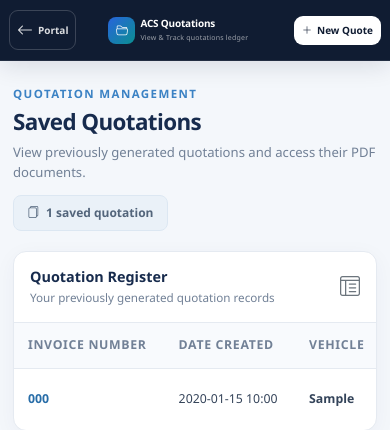
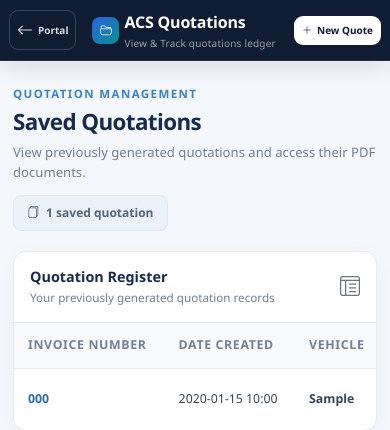
Before and after one commit to anamancs/internalops, a Flask app: page /quotation/quotations in a window 390 px wide. Shown: the top 430 px of the page. Run offline with Flask 3, Linux system fonts and the light colour scheme; tables that the repository leaves empty hold one stand-in row (values such as "Sample post").

Commit message:
Refactored the topbar styles in list.html to improve spacing.

```diff
--- a/acs_quotation_app/templates/list.html
+++ b/acs_quotation_app/templates/list.html
@@ -377,7 +377,7 @@
             .topbar-inner {
                 min-height: 60px;
                 padding: 8px 14px;
-                gap: 32px;
+                gap: 16px;
                 flex-wrap: nowrap;
             }
 
@@ -393,8 +393,8 @@
                 width: auto;
                 flex: 1;
                 min-width: 0;
-                gap: 7px;
-                font-size: 11px;
+                gap: 16px;
+                font-size: 16px;
                 overflow: hidden;
             }
 
@@ -412,7 +412,7 @@
             }
 
             .brand small {
-                font-size: 8px;
+                font-size: 10px;
                 white-space: nowrap;
             }
 
@@ -480,7 +480,7 @@
             .topbar-inner {
                 padding-left: 9px;
                 padding-right: 9px;
-                gap: 32px;
+                gap: 16px;
             }
 
             .topbar .portal-link {
@@ -499,11 +499,11 @@
             }
 
             .brand {
-                font-size: 10px;
+                font-size: 16px;
             }
 
             .brand small {
-                font-size: 7px;
+                font-size: 10px;
             }
 
             .topbar .new-quote-btn {
```
